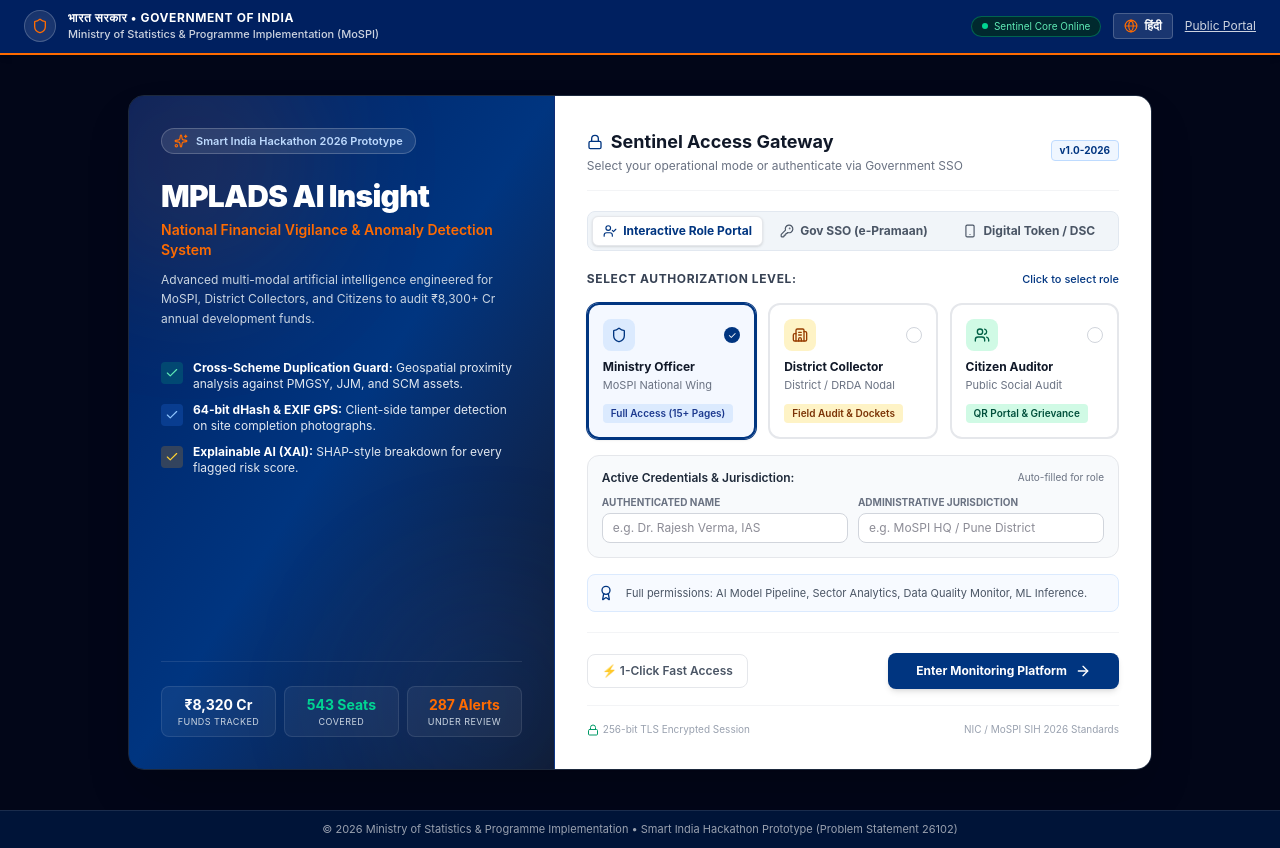
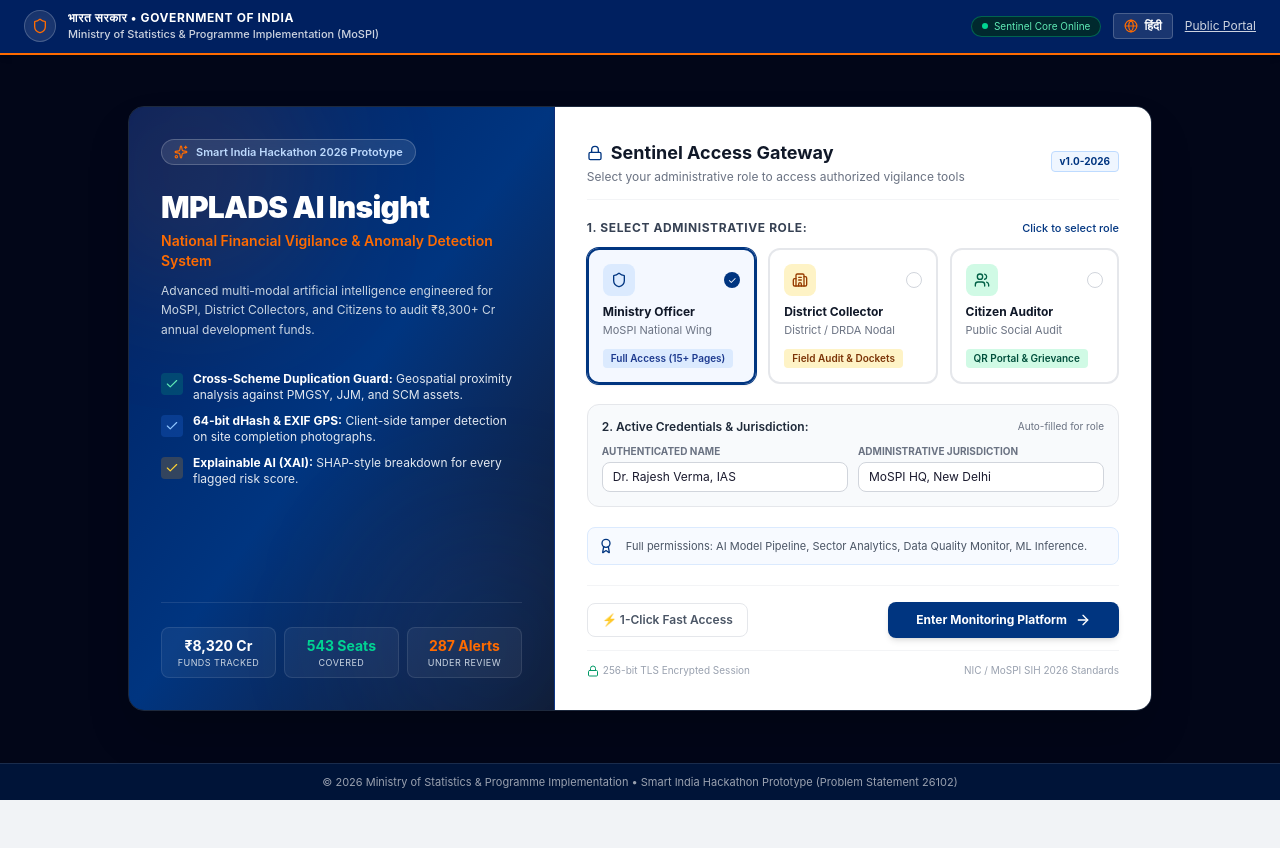
Before and after one commit to kunalbhalerao19/SIH11, a React (Vite) app: page /login in a window 1280 px wide. After the commit the page ends 800 px from the top, so only its background shows below. Built offline with nearby package versions, Linux system fonts and the light colour scheme.

Commit message:
refactor(ui): remove extra SSO and DSC tabs from Login portal, focus on unified role selection

```diff
--- a/src/pages/Login.tsx
+++ b/src/pages/Login.tsx
@@ -5,39 +5,19 @@
 import { useToast } from '../context/ToastContext';
 import {
   Shield, UserCheck, Building2, Users, ArrowRight, Lock, CheckCircle2,
-  Globe, KeyRound, Smartphone, RefreshCw, Cpu, Database, Eye, EyeOff,
-  AlertTriangle, Check, Award, MapPin, Sparkles, HelpCircle
+  Globe, Check, Award, Sparkles
 } from 'lucide-react';
-
-type AuthTab = 'roles' | 'sso' | 'dsc';
 
 export default function Login() {
   const navigate = useNavigate();
   const { loginAs, user } = useAuth();
   const { language, setLanguage, t } = useLanguage();
-  const { success, error } = useToast();
+  const { success } = useToast();
 
-  const [activeTab, setActiveTab] = useState<AuthTab>('roles');
   const [selectedRole, setSelectedRole] = useState<UserRole>('officer');
-  const [customName, setCustomName] = useState('');
-  const [customJurisdiction, setCustomJurisdiction] = useState('');
+  const [customName, setCustomName] = useState('Dr. Rajesh Verma, IAS');
+  const [customJurisdiction, setCustomJurisdiction] = useState('MoSPI HQ, New Delhi');
   const [isAuthenticating, setIsAuthenticating] = useState(false);
-
-  // SSO form states
-  const [govEmail, setGovEmail] = useState('rajesh.verma@gov.in');
-  const [password, setPassword] = useState('••••••••••••');
-  const [showPassword, setShowPassword] = useState(false);
-  const [captchaInput, setCaptchaInput] = useState('');
-  const [captchaCode, setCaptchaCode] = useState('7K9P2');
-
-  const refreshCaptcha = () => {
-    const chars = 'ABCDEFGHJKLMNPQRSTUVWXYZ23456789';
-    let code = '';
-    for (let i = 0; i < 5; i++) {
-      code += chars.charAt(Math.floor(Math.random() * chars.length));
-    }
-    setCaptchaCode(code);
-  };
 
   const handleRoleSelect = (role: UserRole, presetName?: string, presetJurisdiction?: string) => {
     setSelectedRole(role);
@@ -64,17 +44,7 @@
       } else {
         navigate('/dashboard');
       }
-    }, 600);
-  };
-
-  const handleSsoLogin = (e: React.FormEvent) => {
-    e.preventDefault();
-    if (captchaInput.toUpperCase() !== captchaCode.toUpperCase()) {
-      error('Invalid CAPTCHA', 'Please enter the characters shown in the security image.');
-      refreshCaptcha();
-      return;
-    }
-    executeLogin('officer', 'Dr. Rajesh Verma, IAS', 'MoSPI HQ, New Delhi');
+    }, 450);
   };
 
   return (
@@ -87,7 +57,7 @@
           </div>
           <div>
             <div className="text-xs font-bold tracking-wider text-white">भारत सरकार • GOVERNMENT OF INDIA</div>
-            <div className="text-[11px] text-white/80 font-medium">Ministry of Statistics & Programme Implementation (MoSPI)</div>
+            <div className="text-[11px] text-white/80 font-medium">Ministry of Statistics &amp; Programme Implementation (MoSPI)</div>
           </div>
         </div>
 
@@ -195,16 +165,16 @@
 
           {/* RIGHT AUTH TERMINAL (7 Cols) */}
           <div className="lg:col-span-7 bg-white p-6 sm:p-8 flex flex-col justify-between">
-            <div>
+            <div className="space-y-5">
               {/* Header inside Form */}
-              <div className="flex items-center justify-between pb-4 border-b border-gray-100">
+              <div className="flex items-center justify-between pb-3.5 border-b border-gray-100">
                 <div>
                   <h2 className="text-lg font-bold text-gray-900 flex items-center gap-2">
                     <Lock className="w-4 h-4 text-[#003580]" />
                     <span>Sentinel Access Gateway</span>
                   </h2>
                   <p className="text-xs text-gray-500 mt-0.5">
-                    Select your operational mode or authenticate via Government SSO
+                    Select your administrative role to access authorized vigilance tools
                   </p>
                 </div>
                 <span className="text-[10px] font-bold px-2 py-0.5 rounded bg-blue-50 text-[#003580] border border-blue-200">
@@ -212,51 +182,11 @@
                 </span>
               </div>
 
-              {/* Mode Switcher Tabs */}
-              <div className="flex gap-1.5 p-1 bg-slate-100 rounded-lg my-5 border border-slate-200">
-                <button
-                  onClick={() => setActiveTab('roles')}
-                  className={`flex-1 py-1.5 px-2 rounded-md text-xs font-bold transition-all flex items-center justify-center gap-1.5 cursor-pointer ${
-                    activeTab === 'roles'
-                      ? 'bg-white text-[#003580] shadow-sm border border-gray-200'
-                      : 'text-gray-600 hover:text-gray-900'
-                  }`}
-                >
-                  <UserCheck className="w-3.5 h-3.5" />
-                  <span>Interactive Role Portal</span>
-                </button>
-
-                <button
-                  onClick={() => setActiveTab('sso')}
-                  className={`flex-1 py-1.5 px-2 rounded-md text-xs font-bold transition-all flex items-center justify-center gap-1.5 cursor-pointer ${
-                    activeTab === 'sso'
-                      ? 'bg-white text-[#003580] shadow-sm border border-gray-200'
-                      : 'text-gray-600 hover:text-gray-900'
-                  }`}
-                >
-                  <KeyRound className="w-3.5 h-3.5" />
-                  <span>Gov SSO (e-Pramaan)</span>
-                </button>
-
-                <button
-                  onClick={() => setActiveTab('dsc')}
-                  className={`flex-1 py-1.5 px-2 rounded-md text-xs font-bold transition-all flex items-center justify-center gap-1.5 cursor-pointer ${
-                    activeTab === 'dsc'
-                      ? 'bg-white text-[#003580] shadow-sm border border-gray-200'
-                      : 'text-gray-600 hover:text-gray-900'
-                  }`}
-                >
-                  <Smartphone className="w-3.5 h-3.5" />
-                  <span>Digital Token / DSC</span>
-                </button>
-              </div>
-
-              {/* TAB 1: INTERACTIVE ROLES (SIH DEMO MODE) */}
-              {activeTab === 'roles' && (
-                <div className="space-y-4">
+              {/* Role Selection Cards */}
+              <div className="space-y-3">
                 <div className="flex items-center justify-between">
                   <label className="text-xs font-bold text-gray-700 uppercase tracking-wider">
-                      Select Authorization Level:
+                    1. Select Administrative Role:
                   </label>
                   <span className="text-[11px] text-[#003580] font-medium">Click to select role</span>
                 </div>
@@ -340,11 +270,12 @@
                     </div>
                   </div>
                 </div>
+              </div>
 
-                  {/* Quick Profile Persona Details */}
+              {/* Profile Persona Details */}
               <div className="p-3.5 bg-slate-50 rounded-xl border border-gray-200 text-xs space-y-2.5">
                 <div className="font-semibold text-gray-800 flex items-center justify-between">
-                      <span>Active Credentials &amp; Jurisdiction:</span>
+                  <span>2. Active Credentials &amp; Jurisdiction:</span>
                   <span className="text-[10px] text-gray-500 font-normal">Auto-filled for role</span>
                 </div>
 
@@ -382,129 +313,9 @@
                 </span>
               </div>
             </div>
-              )}
 
-              {/* TAB 2: GOV SSO (e-PRAMAAN / JAN PARICHAY) */}
-              {activeTab === 'sso' && (
-                <form onSubmit={handleSsoLogin} className="space-y-3.5">
-                  <div className="p-3 bg-blue-50 border border-blue-200 rounded-lg text-xs text-blue-900">
-                    <strong>National Single Sign-On (Jan Parichay):</strong> Authenticate using official government credentials (<code>@gov.in</code> or <code>@nic.in</code>).
-                  </div>
-
-                  <div>
-                    <label className="block text-xs font-bold text-gray-700 mb-1">Government Email ID / Username</label>
-                    <input
-                      type="email"
-                      required
-                      value={govEmail}
-                      onChange={e => setGovEmail(e.target.value)}
-                      className="w-full text-xs px-3 py-2 bg-white border border-gray-300 rounded-lg focus:outline-none focus:border-[#003580]"
-                      placeholder="officer.name@gov.in"
-                    />
-                  </div>
-
-                  <div>
-                    <label className="block text-xs font-bold text-gray-700 mb-1">Password</label>
-                    <div className="relative">
-                      <input
-                        type={showPassword ? 'text' : 'password'}
-                        required
-                        value={password}
-                        onChange={e => setPassword(e.target.value)}
-                        className="w-full text-xs px-3 py-2 bg-white border border-gray-300 rounded-lg focus:outline-none focus:border-[#003580] pr-9"
-                      />
-                      <button
-                        type="button"
-                        onClick={() => setShowPassword(!showPassword)}
-                        className="absolute right-2.5 top-2 text-gray-400 hover:text-gray-600"
-                      >
-                        {showPassword ? <EyeOff className="w-4 h-4" /> : <Eye className="w-4 h-4" />}
-                      </button>
-                    </div>
-                  </div>
-
-                  {/* CAPTCHA Simulator */}
-                  <div>
-                    <label className="block text-xs font-bold text-gray-700 mb-1">Security Verification Code</label>
-                    <div className="flex gap-2 items-center">
-                      <div className="bg-slate-200 px-4 py-2 rounded-lg font-mono font-bold tracking-widest text-sm text-slate-800 select-none border border-slate-300 line-through">
-                        {captchaCode}
-                      </div>
-                      <button
-                        type="button"
-                        onClick={refreshCaptcha}
-                        className="p-2 text-gray-500 hover:text-gray-800 hover:bg-gray-100 rounded border border-gray-200"
-                        title="Refresh CAPTCHA"
-                      >
-                        <RefreshCw className="w-3.5 h-3.5" />
-                      </button>
-                      <input
-                        type="text"
-                        required
-                        placeholder="Enter 5-digit code"
-                        value={captchaInput}
-                        onChange={e => setCaptchaInput(e.target.value)}
-                        className="flex-1 text-xs px-3 py-2 bg-white border border-gray-300 rounded-lg focus:outline-none focus:border-[#003580]"
-                      />
-                    </div>
-                  </div>
-
-                  <button
-                    type="submit"
-                    disabled={isAuthenticating}
-                    className="w-full py-2.5 bg-[#003580] hover:bg-[#002860] text-white text-xs font-bold rounded-lg shadow-md transition-all flex items-center justify-center gap-2 cursor-pointer disabled:opacity-60"
-                  >
-                    <Lock className="w-3.5 h-3.5" />
-                    <span>{isAuthenticating ? 'Authenticating e-Pramaan...' : 'Verify & Enter Sentinel'}</span>
-                  </button>
-                </form>
-              )}
-
-              {/* TAB 3: DIGITAL TOKEN / DSC BIOMETRIC */}
-              {activeTab === 'dsc' && (
-                <div className="space-y-4 text-center py-4">
-                  <div className="w-14 h-14 rounded-full bg-blue-50 border-2 border-[#003580] flex items-center justify-center mx-auto text-[#003580]">
-                    <Smartphone className="w-7 h-7" />
-                  </div>
-
-                  <div>
-                    <h3 className="font-bold text-sm text-gray-900">NIC e-Sign / USB Crypto Token</h3>
-                    <p className="text-xs text-gray-500 max-w-sm mx-auto mt-1">
-                      Plug in your Class-3 Digital Signature Certificate (DSC) cryptographic USB token or authenticate via Aadhaar e-Sign OTP.
-                    </p>
-                  </div>
-
-                  <div className="p-3 bg-slate-50 border border-slate-200 rounded-xl text-xs text-left space-y-1.5">
-                    <div className="flex justify-between">
-                      <span className="text-gray-500">Detected Token:</span>
-                      <strong className="text-gray-900">eMudhra / NIC PKI Token</strong>
-                    </div>
-                    <div className="flex justify-between">
-                      <span className="text-gray-500">Certificate Holder:</span>
-                      <strong className="text-gray-900">Dr. Rajesh Verma (MoSPI)</strong>
-                    </div>
-                    <div className="flex justify-between">
-                      <span className="text-gray-500">Validity:</span>
-                      <span className="text-emerald-700 font-semibold">Valid until Dec 2027</span>
-                    </div>
-                  </div>
-
-                  <button
-                    type="button"
-                    onClick={() => executeLogin('collector', 'Smt. Neha Sharma, IAS', 'District Magistrate, Pune')}
-                    disabled={isAuthenticating}
-                    className="w-full py-2.5 bg-[#003580] hover:bg-[#002860] text-white text-xs font-bold rounded-lg shadow-md transition-all flex items-center justify-center gap-2 cursor-pointer"
-                  >
-                    <KeyRound className="w-3.5 h-3.5" />
-                    <span>Authorize with Digital Signature</span>
-                  </button>
-                </div>
-              )}
-            </div>
-
-            {/* Bottom Form Actions (Active in Roles tab) */}
-            {activeTab === 'roles' && (
-              <div className="pt-5 mt-5 border-t border-gray-100 flex flex-col sm:flex-row gap-2.5 items-center justify-between">
+            {/* Bottom Form Actions */}
+            <div className="pt-4 mt-5 border-t border-gray-100 flex flex-col sm:flex-row gap-2.5 items-center justify-between">
               <button
                 type="button"
                 onClick={() => executeLogin('officer', 'Dr. Rajesh Verma, IAS', 'MoSPI HQ, New Delhi')}
@@ -523,10 +334,9 @@
                 <ArrowRight className="w-4 h-4" />
               </button>
             </div>
-            )}
 
             {/* Security Compliance Strip */}
-            <div className="pt-4 mt-4 border-t border-gray-100 flex items-center justify-between text-[10px] text-gray-400">
+            <div className="pt-3 mt-3 border-t border-gray-100 flex items-center justify-between text-[10px] text-gray-400">
               <div className="flex items-center gap-1">
                 <Lock className="w-3 h-3 text-emerald-600" />
                 <span>256-bit TLS Encrypted Session</span>
```
Lines whose indentation alone changed are shown as unchanged.
